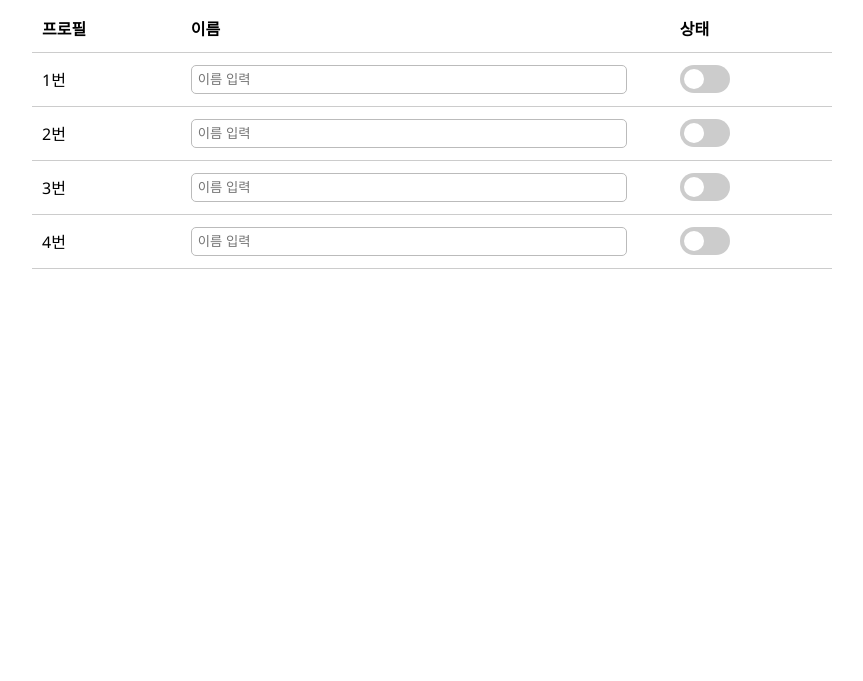
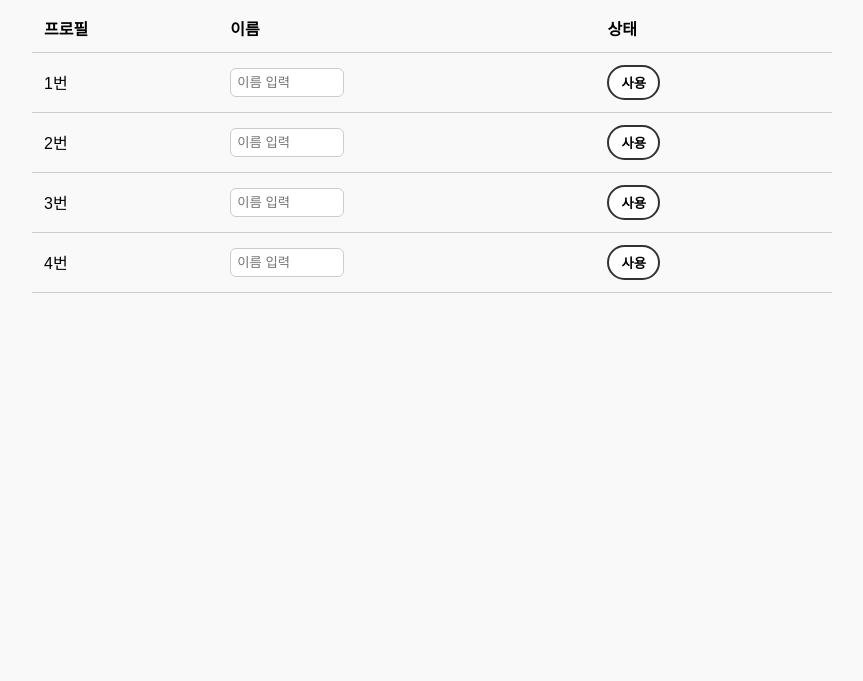
Before and after one commit to chonayoon/gasan211, a plain HTML site: page index.html in a window 1280 px wide. Shown: the part 119-800 px from the top of the page, without its empty margins (16-879 px from the left). Drawn offline with Linux system fonts and the light colour scheme.

Commit message:
Update index.html

```diff
--- a/index.html
+++ b/index.html
@@ -2,11 +2,11 @@
 <html lang="ko">
 <head>
   <meta charset="UTF-8" />
-  <title>실시간 라프텔 사용자 확인</title>
+  <title>멀티 서버 프로필 상태</title>
   <style>
     body {
-      font-family: 'Segoe UI', sans-serif;
-      background: #fff;
+      font-family: sans-serif;
+      background: #f9f9f9;
       padding: 40px;
     }
     h2 {
@@ -18,68 +18,38 @@
       max-width: 800px;
     }
     th, td {
-      padding: 12px 10px;
       border-bottom: 1px solid #ccc;
+      padding: 12px;
       text-align: left;
     }
     input[type="text"] {
       padding: 6px;
-      width: 90%;
-      border-radius: 5px;
-      border: 1px solid #bbb;
+      width: 100px;
+      border: 1px solid #ccc;
+      border-radius: 6px;
     }
-    .switch {
-      position: relative;
-      display: inline-block;
-      width: 50px;
-      height: 28px;
+    button {
+      padding: 6px 12px;
+      border-radius: 20px;
+      border: 2px solid #333;
+      background-color: white;
+      font-weight: bold;
+      cursor: pointer;
+      margin-right: 10px;
     }
-    .switch input {
-      opacity: 0;
-      width: 0;
-      height: 0;
+    button.active {
+      background-color: #4caf50;
+      color: white;
     }
-    .slider {
-      position: absolute;
-      cursor: pointer;
-      top: 0;
-      left: 0;
-      right: 0;
-      bottom: 0;
-      background-color: #ccc;
-      border-radius: 34px;
-      transition: .4s;
-    }
-    .slider:before {
-      position: absolute;
-      content: "";
-      height: 20px;
-      width: 20px;
-      left: 4px;
-      bottom: 4px;
-      background-color: white;
-      border-radius: 50%;
-      transition: .4s;
-    }
-    input:checked + .slider {
-      background-color: #4caf50;
-    }
-    input:checked + .slider:before {
-      transform: translateX(22px);
-    }
-    .status-time {
-      display: flex;
-      align-items: center;
-      gap: 10px;
-    }
-    .time-text {
+    .time {
       font-size: 0.9em;
       color: #555;
+      margin-left: 10px;
     }
   </style>
 </head>
 <body>
-  <h2>실시간 라프텔 사용자 확인</h2>
+  <h2>📡 실시간 라프텔 사용자 확인</h2>
   <table>
     <thead>
       <tr>
@@ -92,74 +62,63 @@
   </table>
 
   <script>
-    const profiles = Array.from({ length: 4 }, (_, i) => ({
-      id: i + 1,
-      name: '',
-      active: false,
-      time: null
-    }));
+    const profiles = [
+      { id: 1, active: false, time: null, name: '' },
+      { id: 2, active: false, time: null, name: '' },
+      { id: 3, active: false, time: null, name: '' },
+      { id: 4, active: false, time: null, name: '' }
+    ];
+
+    const table = document.getElementById('profileTable');
 
     function formatTime(date) {
-      let h = date.getHours();
-      const m = String(date.getMinutes()).padStart(2, '0');
-      const ampm = h >= 12 ? 'p.m.' : 'a.m.';
-      h = h % 12 || 12;
-      return `${h}:${m} ${ampm}`;
+      let hours = date.getHours();
+      const minutes = String(date.getMinutes()).padStart(2, '0');
+      const ampm = hours >= 12 ? 'p.m.' : 'a.m.';
+      hours = hours % 12 || 12;
+      return `${hours}:${minutes} ${ampm}`;
     }
 
     function renderTable() {
-      const table = document.getElementById('profileTable');
       table.innerHTML = '';
-
-      profiles.forEach((profile, i) => {
+      profiles.forEach((profile, index) => {
         const row = document.createElement('tr');
 
-        // 프로필 번호
-        const idCell = document.createElement('td');
-        idCell.textContent = `${profile.id}번`;
-        row.appendChild(idCell);
+        const profileCell = document.createElement('td');
+        profileCell.textContent = `${profile.id}번`;
+        row.appendChild(profileCell);
 
-        // 이름 입력
         const nameCell = document.createElement('td');
-        const input = document.createElement('input');
-        input.type = 'text';
-        input.value = profile.name;
-        input.placeholder = '이름 입력';
-        input.addEventListener('input', e => profile.name = e.target.value);
-        nameCell.appendChild(input);
+        const nameInput = document.createElement('input');
+        nameInput.type = 'text';
+        nameInput.value = profile.name;
+        nameInput.placeholder = '이름 입력';
+        nameInput.disabled = profile.active;
+        nameInput.addEventListener('input', (e) => {
+          profiles[index].name = e.target.value;
+        });
+        nameCell.appendChild(nameInput);
         row.appendChild(nameCell);
 
-        // 스위치 + 상태
         const statusCell = document.createElement('td');
-        const container = document.createElement('div');
-        container.className = 'status-time';
-
-        const label = document.createElement('label');
-        label.className = 'switch';
-        const checkbox = document.createElement('input');
-        checkbox.type = 'checkbox';
-        checkbox.checked = profile.active;
-        checkbox.addEventListener('change', () => {
-          profile.active = checkbox.checked;
-          profile.time = checkbox.checked ? new Date() : null;
+        const button = document.createElement('button');
+        button.textContent = profile.active ? '끄기' : '사용';
+        button.classList.toggle('active', profile.active);
+        button.addEventListener('click', () => {
+          profile.active = !profile.active;
+          profile.time = profile.active ? new Date() : null;
           renderTable();
         });
-        const slider = document.createElement('span');
-        slider.className = 'slider';
-        label.appendChild(checkbox);
-        label.appendChild(slider);
-        container.appendChild(label);
+        statusCell.appendChild(button);
 
         if (profile.active && profile.time) {
-          const time = document.createElement('span');
-          time.className = 'time-text';
-          time.textContent = `${formatTime(profile.time)}부터 사용 중`;
-          container.appendChild(time);
+          const timeSpan = document.createElement('span');
+          timeSpan.className = 'time';
+          timeSpan.textContent = `${formatTime(profile.time)}부터 사용 중`;
+          statusCell.appendChild(timeSpan);
         }
 
-        statusCell.appendChild(container);
         row.appendChild(statusCell);
-
         table.appendChild(row);
       });
     }
```
